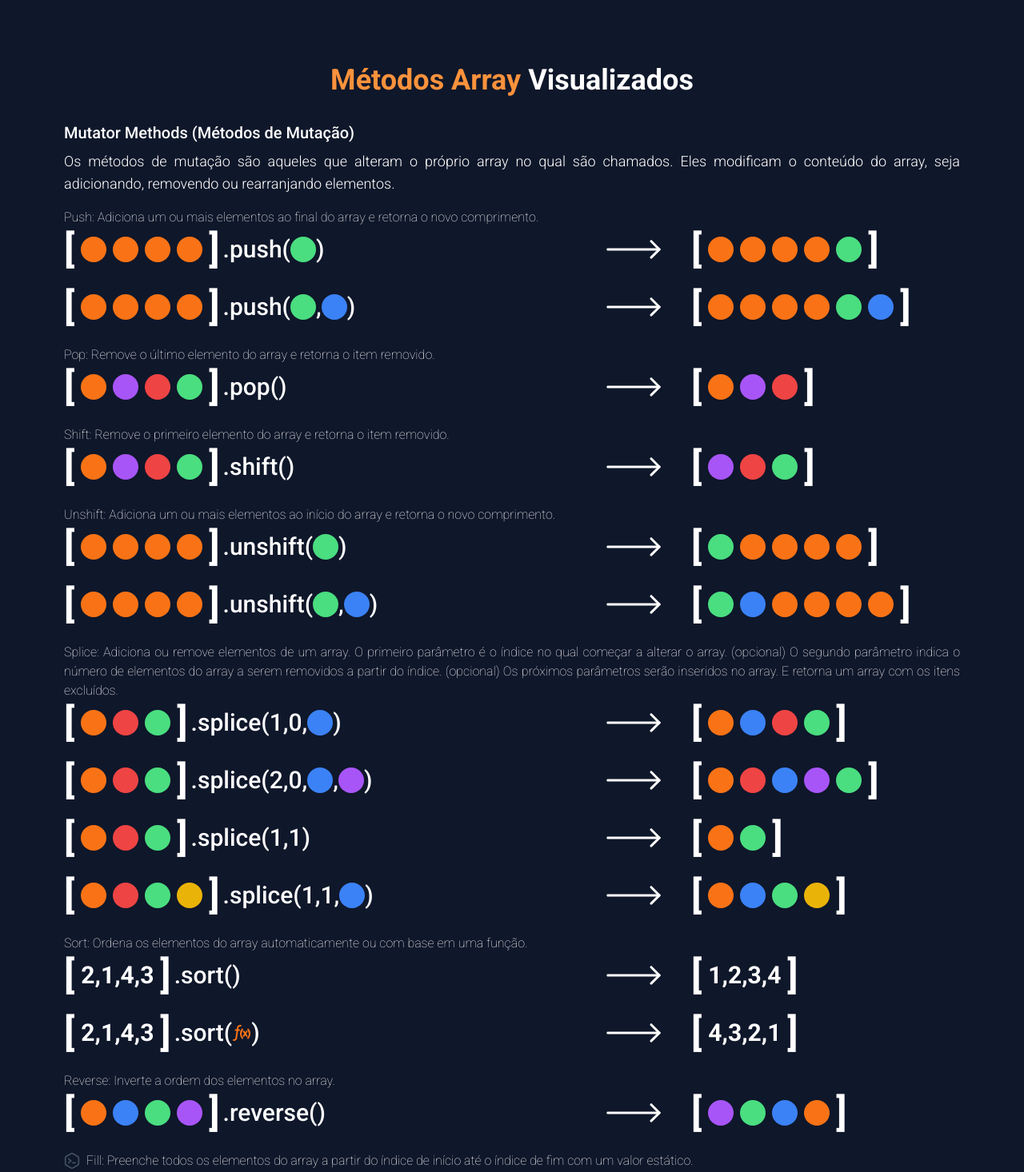
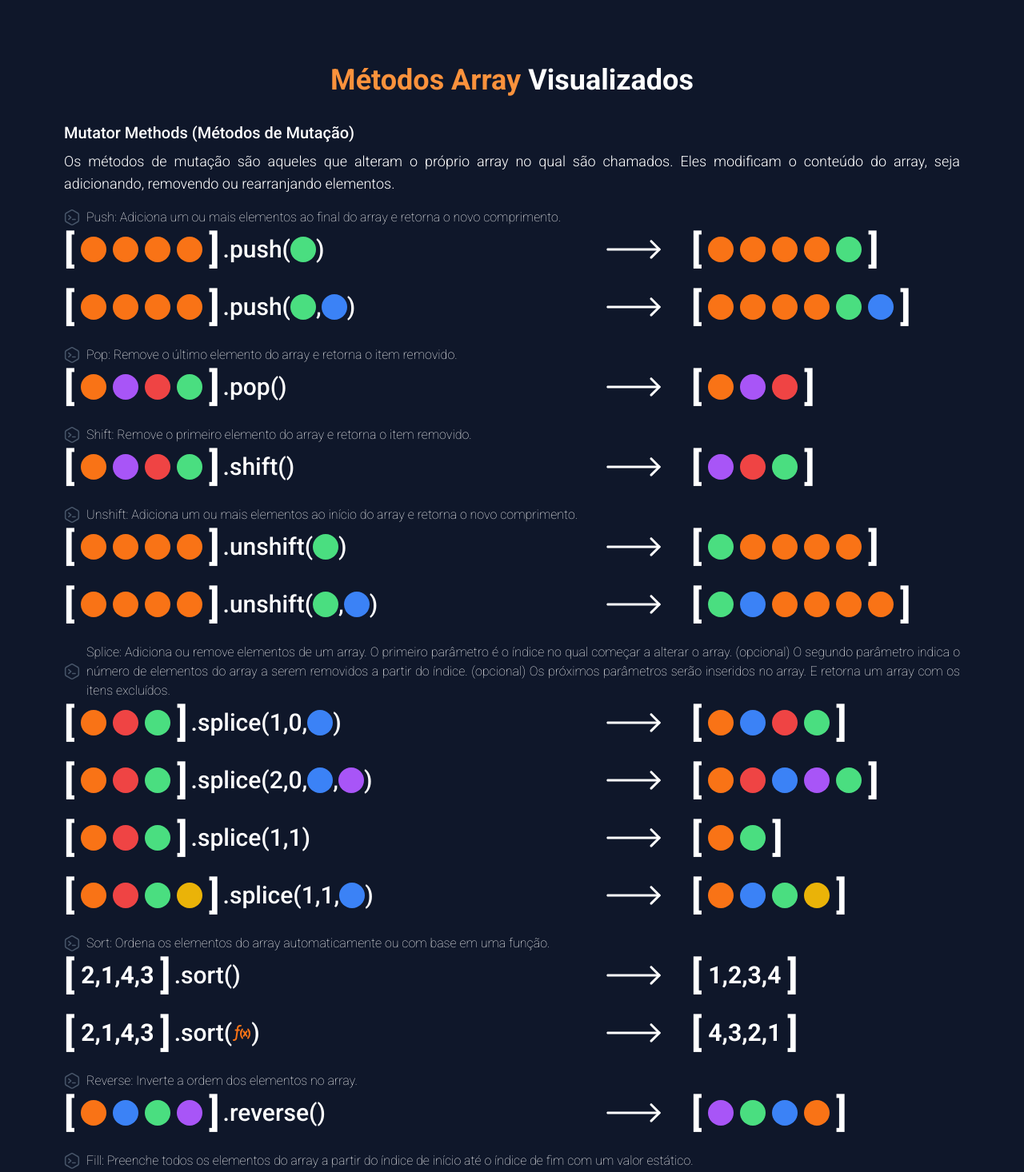
Before and after one commit to eduardodallmann/array-visualised, a Next.js app: page / in a window 1280 px wide. Shown: the top 1466 px of the page at 80% size. Built offline with nearby package versions, Linux system fonts and the light colour scheme.

Commit message:
add example codes

```diff
--- a/src/components/commons/modal/runner.tsx
+++ b/src/components/commons/modal/runner.tsx
@@ -11,7 +11,9 @@ export function Runner({ code = '' }: { code: string | undefined }) {
     const originalConsoleLog = console.log;
 
     console.log = function (...args) {
-      logs.push(`> ${args.join(' ')}`);
+      logs.push(
+        `> ${args.map((e) => (Array.isArray(e) ? e.join(', ') : e)).join(' ')}`,
+      );
       originalConsoleLog.apply(console, args);
     };
 
--- a/src/components/mutator-arrays/copy-within.tsx
+++ b/src/components/mutator-arrays/copy-within.tsx
@@ -4,6 +4,17 @@ import { ExampleWrapper } from '../commons/example-wrapper';
 import { FunctionBlock } from '../commons/function-block';
 import { Arrow } from '../commons/icons/arrow';
 import { Colors, type FunctionBlockType } from '../commons/types';
+
+const code = `const array1 = ['a', 'b', 'c', 'd', 'e'];
+
+// Copiar para o índice 0 o elemento no índice 3
+console.log(array1.copyWithin(0, 3, 4));
+// Saída esperada: d, b, c, d, e
+
+// Copiar para o índice 1 todos os elementos do índice 3 até o final
+console.log(array1.copyWithin(1, 3));
+// Saída esperada: d, d, e, d, e
+`;
 
 const copyWithin1: Array<FunctionBlockType> = [
   { id: crypto.randomUUID(), color: Colors.orange },
@@ -31,7 +42,10 @@ copyWithinResult2.copyWithin(1, 3);
 export function CopyWithin() {
   return (
     <>
-      <ExampleWrapper explanation="CopyWithin: Copia uma sequência de elementos do array para outra posição dentro do mesmo array.">
+      <ExampleWrapper
+        explanation="CopyWithin: Copia uma sequência de elementos do array para outra posição dentro do mesmo array."
+        code={code}
+      >
         <ArrayFunctionBlockWrapper>
           <ArrayBlock itens={copyWithin1} showBreak />
           <FunctionBlock functionName="copyWithin" itens={copyWithinParam1} />
--- a/src/components/mutator-arrays/fill.tsx
+++ b/src/components/mutator-arrays/fill.tsx
@@ -9,14 +9,14 @@ const code = `const array1 = [1, 2, 3, 4];
 
 // Preencher com 0 da posição 2 até a posição 4
 console.log(array1.fill(0, 2, 4));
-// Saída esperada: Array [1, 2, 0, 0]
+// Saída esperada: 1, 2, 0, 0
 
 // Preencher com 5 da posição 1
 console.log(array1.fill(5, 1));
-// Saída esperada: Array [1, 5, 5, 5]
+// Saída esperada: 1, 5, 5, 5
 
 console.log(array1.fill(6));
-// Saída esperada: Array [6, 6, 6, 6]
+// Saída esperada: 6, 6, 6, 6
 `;
 
 const fill1: Array<FunctionBlockType> = [
--- a/src/components/mutator-arrays/pop.tsx
+++ b/src/components/mutator-arrays/pop.tsx
@@ -4,6 +4,20 @@ import { ExampleWrapper } from '../commons/example-wrapper';
 import { FunctionBlock } from '../commons/function-block';
 import { Arrow } from '../commons/icons/arrow';
 import { Colors, type FunctionBlockType } from '../commons/types';
+
+const code = `const plantas = ['brócolis', 'couve-flor', 'repolho', 'couve', 'tomate'];
+
+console.log(plantas.pop());
+// Saída esperada: tomate
+
+console.log(plantas);
+// Saída esperada: brócolis, couve-flor, repolho, couve
+
+plantas.pop();
+
+console.log(plantas);
+// Saída esperada: brócolis, couve-flor, repolho
+`;
 
 const pop1: Array<FunctionBlockType> = [
   { id: crypto.randomUUID(), color: Colors.orange },
@@ -17,7 +31,10 @@ popResult1.pop();
 export function Pop() {
   return (
     <>
-      <ExampleWrapper explanation="Pop: Remove o último elemento do array e retorna o item removido.">
+      <ExampleWrapper
+        explanation="Pop: Remove o último elemento do array e retorna o item removido."
+        code={code}
+      >
         <ArrayFunctionBlockWrapper>
           <ArrayBlock itens={pop1} showBreak />
           <FunctionBlock functionName="pop" itens={[]} />
--- a/src/components/mutator-arrays/push.tsx
+++ b/src/components/mutator-arrays/push.tsx
@@ -4,6 +4,19 @@ import { ExampleWrapper } from '../commons/example-wrapper';
 import { FunctionBlock } from '../commons/function-block';
 import { Arrow } from '../commons/icons/arrow';
 import { Colors, type FunctionBlockType } from '../commons/types';
+
+const code = `const animais = ['porcos', 'cabras', 'ovelhas'];
+
+const quantidade = animais.push('vacas');
+console.log(quantidade);
+// Saída esperada: 4
+console.log(animais);
+// Saída esperada: porcos, cabras, ovelhas, vacas
+
+animais.push('galinhas', 'gatos', 'cachorros');
+console.log(animais);
+// Saída esperada: porcos, cabras, ovelhas, vacas, galinhas, gatos, cachorros
+`;
 
 const push1: Array<FunctionBlockType> = [
   { id: crypto.randomUUID(), color: Colors.orange },
@@ -28,7 +41,10 @@ pushResult2.push(...pushParam2);
 export function Push() {
   return (
     <>
-      <ExampleWrapper explanation="Push: Adiciona um ou mais elementos ao final do array e retorna o novo comprimento.">
+      <ExampleWrapper
+        explanation="Push: Adiciona um ou mais elementos ao final do array e retorna o novo comprimento."
+        code={code}
+      >
         <ArrayFunctionBlockWrapper>
           <ArrayBlock itens={push1} showBreak />
           <FunctionBlock functionName="push" itens={pushParam1} />
--- a/src/components/mutator-arrays/reverse.tsx
+++ b/src/components/mutator-arrays/reverse.tsx
@@ -4,6 +4,19 @@ import { ExampleWrapper } from '../commons/example-wrapper';
 import { FunctionBlock } from '../commons/function-block';
 import { Arrow } from '../commons/icons/arrow';
 import { Colors, type FunctionBlockType } from '../commons/types';
+
+const code = `const array1 = ['um', 'dois', 'três'];
+console.log('array1:', array1);
+// Saída esperada: "array1:" Array ["um", "dois", "três"]
+
+const reversed = array1.reverse();
+console.log('reversed:', reversed);
+// Saída esperada: "reversed:" Array ["três", "dois", "um"]
+
+// Cuidado: reverse é destrutivo -- ele muda o array original.
+console.log('array1:', array1);
+// Saída esperada: "array1:" Array ["três", "dois", "um"]
+`;
 
 const reverse1: Array<FunctionBlockType> = [
   { id: crypto.randomUUID(), color: Colors.orange },
@@ -17,7 +30,10 @@ reverseResult1.reverse();
 export function Reverse() {
   return (
     <>
-      <ExampleWrapper explanation="Reverse: Inverte a ordem dos elementos no array.">
+      <ExampleWrapper
+        explanation="Reverse: Inverte a ordem dos elementos no array."
+        code={code}
+      >
         <ArrayFunctionBlockWrapper>
           <ArrayBlock itens={reverse1} showBreak />
           <FunctionBlock functionName="reverse" itens={[]} />
--- a/src/components/mutator-arrays/shift.tsx
+++ b/src/components/mutator-arrays/shift.tsx
@@ -4,6 +4,17 @@ import { ExampleWrapper } from '../commons/example-wrapper';
 import { FunctionBlock } from '../commons/function-block';
 import { Arrow } from '../commons/icons/arrow';
 import { Colors } from '../commons/types';
+
+const code = `const array1 = [1, 2, 3];
+
+const primeiroElemento = array1.shift();
+
+console.log(array1);
+// Saída esperada: 2, 3
+
+console.log(primeiroElemento);
+// Saída esperada: 1
+`;
 
 const shift1 = [
   { id: crypto.randomUUID(), color: Colors.orange },
@@ -17,7 +28,10 @@ shiftResult1.shift();
 export function Shift() {
   return (
     <>
-      <ExampleWrapper explanation="Shift: Remove o primeiro elemento do array e retorna o item removido.">
+      <ExampleWrapper
+        explanation="Shift: Remove o primeiro elemento do array e retorna o item removido."
+        code={code}
+      >
         <ArrayFunctionBlockWrapper>
           <ArrayBlock itens={shift1} showBreak />
           <FunctionBlock functionName="shift" itens={[]} />
--- a/src/components/mutator-arrays/sort.tsx
+++ b/src/components/mutator-arrays/sort.tsx
@@ -5,6 +5,22 @@ import { FunctionBlock } from '../commons/function-block';
 import { Arrow } from '../commons/icons/arrow';
 import { FunctionIcon } from '../commons/icons/function-icon';
 import type { FunctionBlockType } from '../commons/types';
+
+const code = `const meses = ['Março', 'Janeiro', 'Fevereiro', 'Dezembro'];
+meses.sort();
+console.log(meses);
+// Saída esperada: Dezembro, Fevereiro, Janeiro, Março
+
+const array1 = [1, 30, 4, 21, 100000];
+array1.sort();
+console.log(array1);
+// Saída esperada: 1, 100000, 21, 30, 4
+
+const array2 = [1, 30, 4, 21, 100000];
+array2.sort((a, b) => b - a);
+console.log(array2);
+// Saída esperada: 100000, 30, 21, 4, 1
+`;
 
 const sort1: Array<FunctionBlockType> = [
   { id: crypto.randomUUID(), element: 2 },
@@ -36,7 +52,10 @@ sortResult2.sort(
 export function Sort() {
   return (
     <>
-      <ExampleWrapper explanation="Sort: Ordena os elementos do array automaticamente ou com base em uma função.">
+      <ExampleWrapper
+        explanation="Sort: Ordena os elementos do array automaticamente ou com base em uma função."
+        code={code}
+      >
         <ArrayFunctionBlockWrapper>
           <ArrayBlock itens={sort1} showBreak showComma />
           <FunctionBlock functionName="sort" itens={[]} />
--- a/src/components/mutator-arrays/splice.tsx
+++ b/src/components/mutator-arrays/splice.tsx
@@ -4,6 +4,18 @@ import { ExampleWrapper } from '../commons/example-wrapper';
 import { FunctionBlock } from '../commons/function-block';
 import { Arrow } from '../commons/icons/arrow';
 import { Colors, type FunctionBlockType } from '../commons/types';
+
+const code = `const meses = ['Jan', 'Março', 'Abril', 'Junho'];
+meses.splice(1, 0, 'Fev');
+// Insere no índice 1
+console.log(meses);
+// Saída esperada: Jan, Fev, Março, Abril, Junho
+
+meses.splice(4, 1, 'Maio');
+// Substitui 1 elemento no índice 4
+console.log(meses);
+// Saída esperada: Jan, Fev, Março, Abril, Maio
+`;
 
 const splice1: Array<FunctionBlockType> = [
   { id: crypto.randomUUID(), color: Colors.orange },
@@ -61,7 +73,10 @@ spliceResult4.splice(1, 1, newItem4);
 export function Splice() {
   return (
     <>
-      <ExampleWrapper explanation="Splice: Adiciona ou remove elementos de um array. O primeiro parâmetro é o índice no qual começar a alterar o array. (opcional) O segundo parâmetro indica o número de elementos do array a serem removidos a partir do índice. (opcional) Os próximos parâmetros serão inseridos no array. E retorna um array com os itens excluídos.">
+      <ExampleWrapper
+        explanation="Splice: Adiciona ou remove elementos de um array. O primeiro parâmetro é o índice no qual começar a alterar o array. (opcional) O segundo parâmetro indica o número de elementos do array a serem removidos a partir do índice. (opcional) Os próximos parâmetros serão inseridos no array. E retorna um array com os itens excluídos."
+        code={code}
+      >
         <ArrayFunctionBlockWrapper>
           <ArrayBlock itens={splice1} showBreak />
           <FunctionBlock functionName="splice" itens={spliceParam1} />
--- a/src/components/mutator-arrays/unshift.tsx
+++ b/src/components/mutator-arrays/unshift.tsx
@@ -4,6 +4,15 @@ import { ExampleWrapper } from '../commons/example-wrapper';
 import { FunctionBlock } from '../commons/function-block';
 import { Arrow } from '../commons/icons/arrow';
 import { Colors } from '../commons/types';
+
+const code = `const array1 = [1, 2, 3];
+
+console.log(array1.unshift(4, 5));
+// Saída esperada: 5
+
+console.log(array1);
+// Saída esperada: 4, 5, 1, 2, 3
+`;
 
 const unshift1 = [
   { id: crypto.randomUUID(), color: Colors.orange },
@@ -26,7 +35,10 @@ unshiftResult2.unshift(...unshiftParam2);
 export function Unshift() {
   return (
     <>
-      <ExampleWrapper explanation="Unshift: Adiciona um ou mais elementos ao início do array e retorna o novo comprimento.">
+      <ExampleWrapper
+        explanation="Unshift: Adiciona um ou mais elementos ao início do array e retorna o novo comprimento."
+        code={code}
+      >
         <ArrayFunctionBlockWrapper>
           <ArrayBlock itens={unshift1} showBreak />
           <FunctionBlock functionName="unshift" itens={unshiftParam1} />
```
